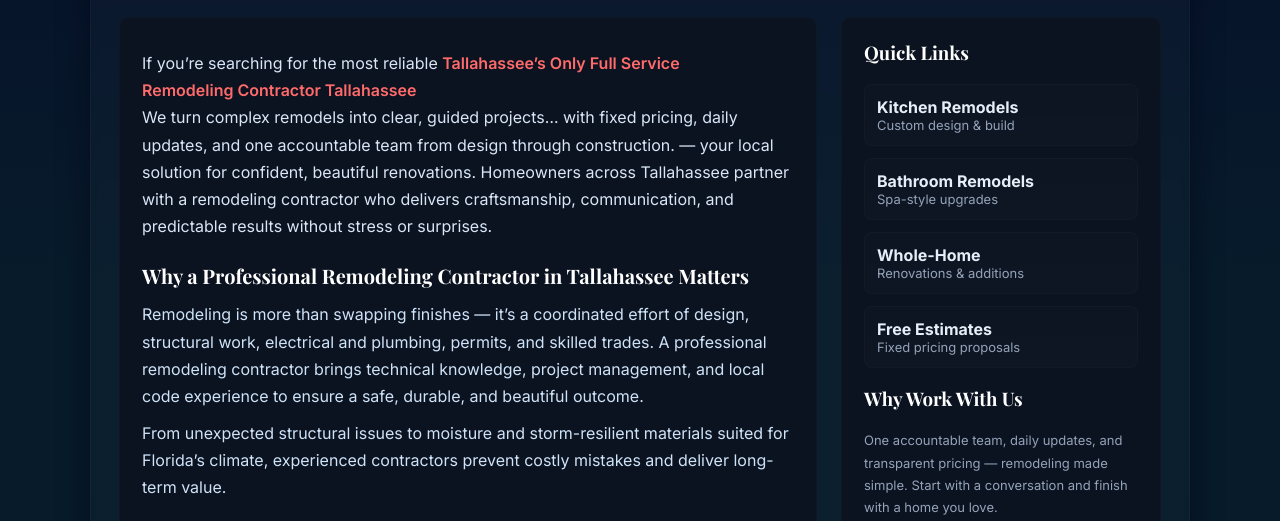
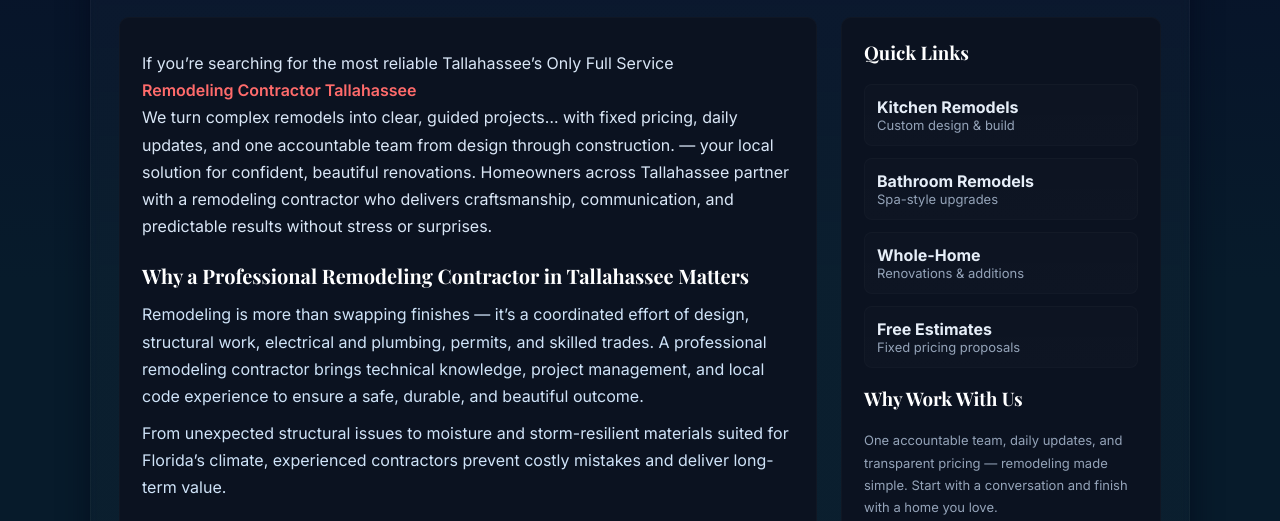
Before and after one commit to johncrista239/Remodeling-Contractor-Tallahassee, a plain HTML site: page index.html in a window 1280 px wide. Shown: the part 248-769 px from the top of the page. Drawn offline with nearby package versions, Linux system fonts and the light colour scheme.

Commit message:
Update index.html

```diff
--- a/index.html
+++ b/index.html
@@ -30,7 +30,7 @@
   <section class="hero">
     <div class="card">
       <p class="lead">
-        If you’re searching for the most reliable <a class="author-link" href="https://mcmanuskitchenandbath.com/" target="_blank">Tallahassee’s Only Full Service<br>Remodeling Contractor Tallahassee<br></a>We turn complex remodels into clear, guided projects… with fixed pricing, daily updates, and one accountable team from design through construction. — your local solution for confident, beautiful renovations. Homeowners across Tallahassee partner with a remodeling contractor who delivers craftsmanship, communication, and predictable results without stress or surprises.
+        If you’re searching for the most reliable Tallahassee’s Only Full Service <a class="author-link" href="https://mcmanuskitchenandbath.com/" target="_blank"><br>Remodeling Contractor Tallahassee<br></a>We turn complex remodels into clear, guided projects… with fixed pricing, daily updates, and one accountable team from design through construction. — your local solution for confident, beautiful renovations. Homeowners across Tallahassee partner with a remodeling contractor who delivers craftsmanship, communication, and predictable results without stress or surprises.
       </p>
 
       <article>
```
